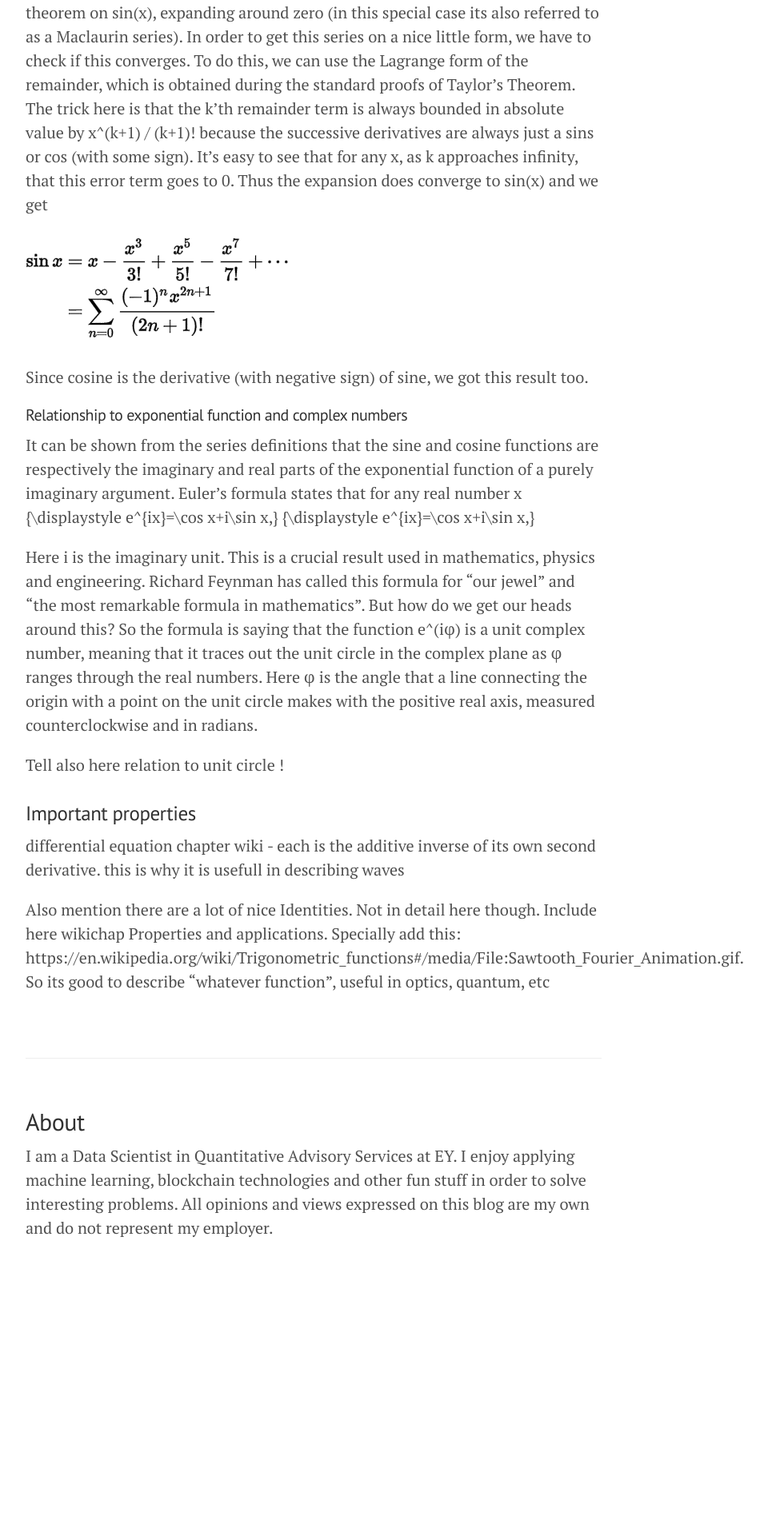
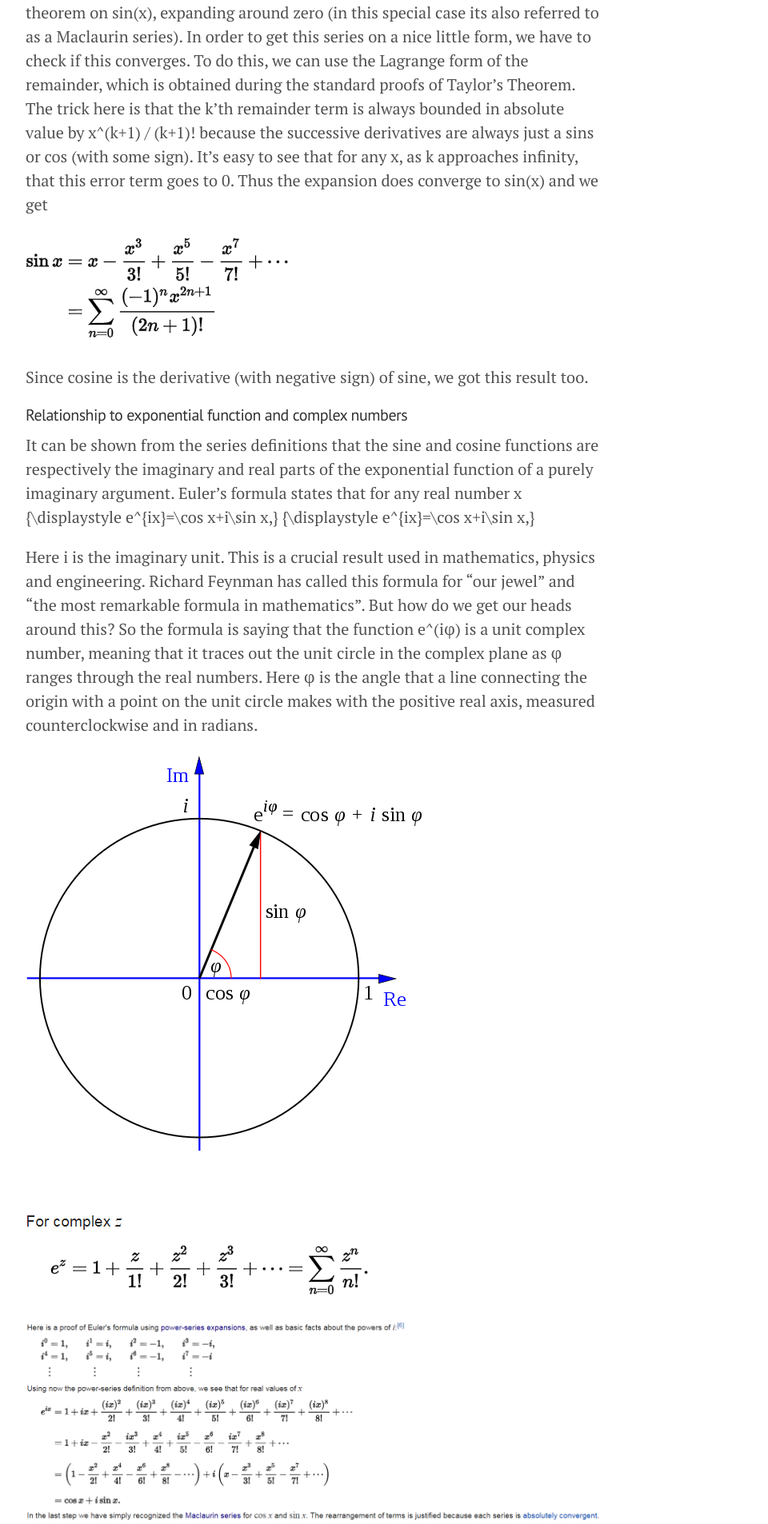
Before and after one commit to herman-hellenes/herman-hellenes.github.io, a Jekyll site: the page built from undone_posts/notes on trigonometry.md, in a window 1280 px wide. Shown: the part 4494-6400 px from the top of the page at 80% size, without its empty margins (248-1208 px from the left). Built offline with Jekyll 4.4.1, drawn with Linux system fonts in a browser that asks for light colours; nearby versions of some CDN libraries; formulas are drawn with MathJax 3; comment, search, counter and statistics services are not loaded; before the commit the page ends 6105 px from its top, so only the background shows below that.

Commit message:
Update notes on trigonometry.md

```diff
--- a/undone_posts/notes on trigonometry.md
+++ b/undone_posts/notes on trigonometry.md
@@ -77,6 +77,10 @@
 
 
 
+![center](/figs/trigonometry/512px-Euler's_formula.svg.png)
+![center](/figs/trigonometry/euler formula step 1.png)
+![center](/figs/trigonometry/eulers formula step 2.png)
+![center](/figs/trigonometry/eulers formula 3.png)
 
 
 
```
